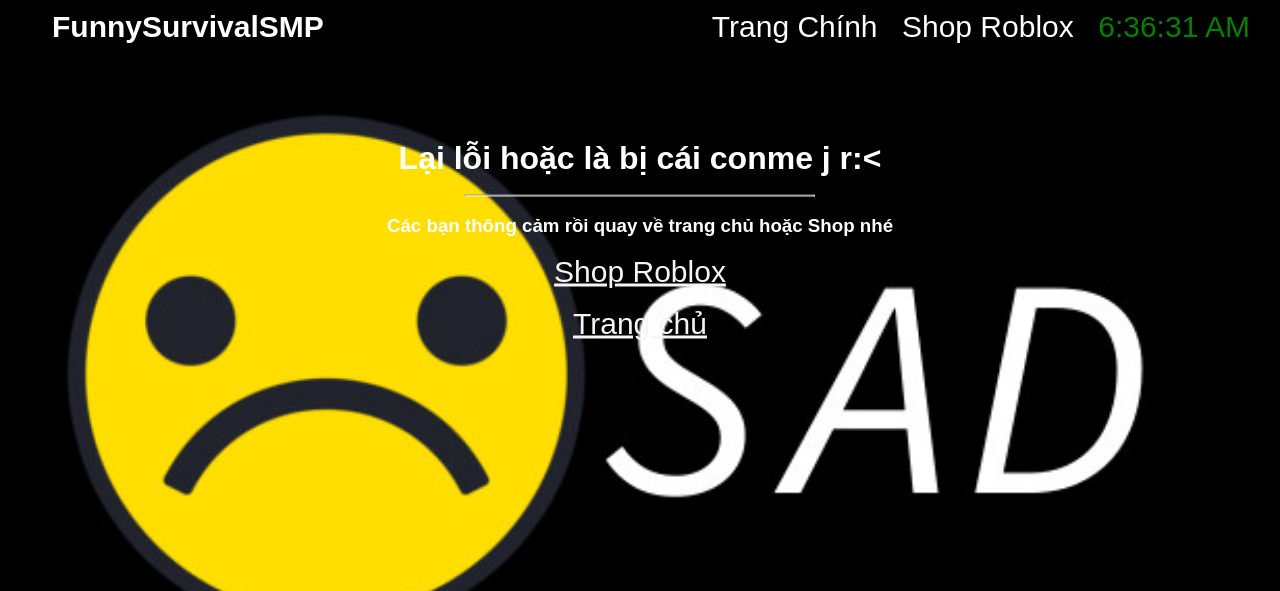
After one commit to fnsurvival/fnsurvival.github.io, a PHP site: page /error.html in a window 1280 px wide. The commit adds this page. Shown: the top 591 px of the page. Run offline with PHP 8.4, Linux system fonts and the light colour scheme; some libraries are stand-ins or nearby versions.

Commit message:
added more file

```diff
--- a/css/ao21b20z/require.css
+++ b/css/ao21b20z/require.css
@@ -153,7 +153,7 @@ body {
 }
 .nav-link {
     transition-duration: 350ms;
-    transition-delay: 0.15s;
+    transition-delay: 0.3s;
 }
 .nav-link:hover {
     transform: scale(1.25);
--- /dev/null
+++ b/error.html
@@ -0,0 +1,48 @@
+<!DOCTYPE html>
+<html lang="en">
+<head>
+    <meta charset="UTF-8">
+    <meta http-equiv="X-UA-Compatible" content="IE=edge">
+    <meta name="viewport" content="width=device-width, initial-scale=1.0">
+    <link rel="stylesheet" href="/css/style.css">
+    <link rel="stylesheet" href="/css/ao21b20z/require.css">
+    <link rel="stylesheet" href="/css/ao21b20z/font.css">
+    <link rel="stylesheet" href="/css/scrol.css">
+    <script src="/js/font1.js"></script>
+    <script src="/js/idk.js"></script>
+    <link rel="shortcut icon" href="Logosite.png" type="image/x-icon">
+    <style>
+        body {background-image:url(pic/sad.jpg);background-repeat:no-repeat;background-size:cover;}
+        .navbar {background: transparent}
+        a {font-size:30px;}
+        .notifi-box {padding:10px;margin:auto;text-align:center;display:block;transform:translate(-50%, -50%);position:absolute;left:50%;top:30%;}
+        .hr1 {width:350px;margin:auto;}
+        .link:hover {color:rgb(115, 236, 115);text-decoration:underline;transform:scale(1.25);-webkit-transform: scale(1.25);-moz-transform:scale(1.25);-o-transform:scale(1.25);}
+    </style>
+</head>
+<body>
+    <input id="navbar-indicator" class="navbar-collapse" type="checkbox" checked>
+    <nav class="navbar">
+        &emsp;&emsp;<a class="navbar-brand" href="index.html">
+            FunnySurvivalSMP
+        </a>
+
+        <div class="navbar-right">
+            <a class="nav-link" href="/index.html">Trang Chính</a>
+            <a class="nav-link" href="caythue/index.html">Shop Roblox</a>
+            <a href="#" class="nav-link" id="clock" style="color: green;"></a>
+        </div>
+
+        <label class="navbar-toggler" for="navbar-indicator">
+            <i class="fa-solid fa-bars"></i>
+        </label>
+    </nav>
+    <div class="notifi-box">
+        <h1>Lại lỗi hoặc là bị cái conme j r:<</h1>
+        <br><hr class="hr1"><br>
+        <h3>Các bạn thông cảm rồi quay về trang chủ hoặc Shop nhé</h3><br>
+        <a class="link" href="caythue/index.html">Shop Roblox</a><br><br>
+        <a class="link" href="index.html">Trang chủ</a>
+    </div>
+</body>
+</html>
```
Also changed, not shown: .htaccess (added), pic/sad.jpg (added).
